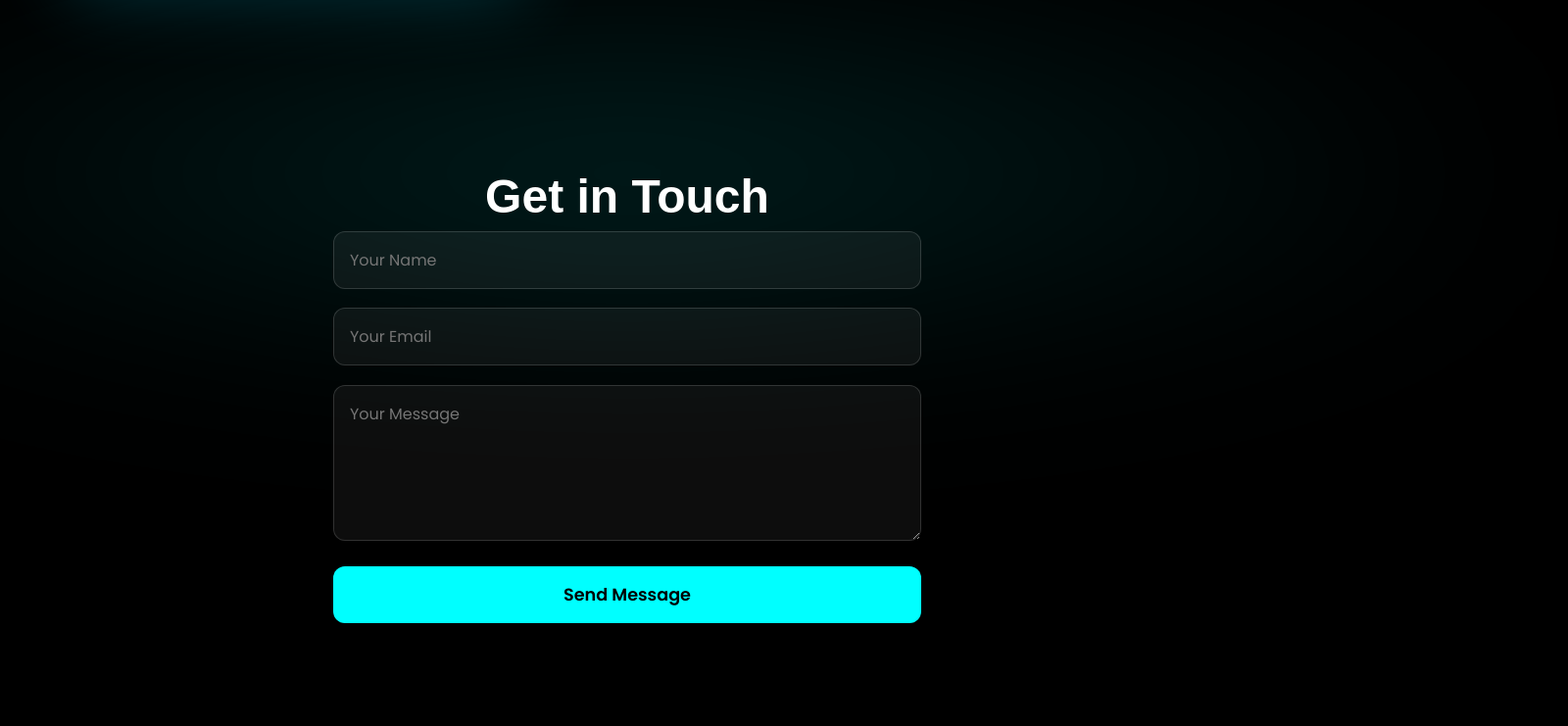
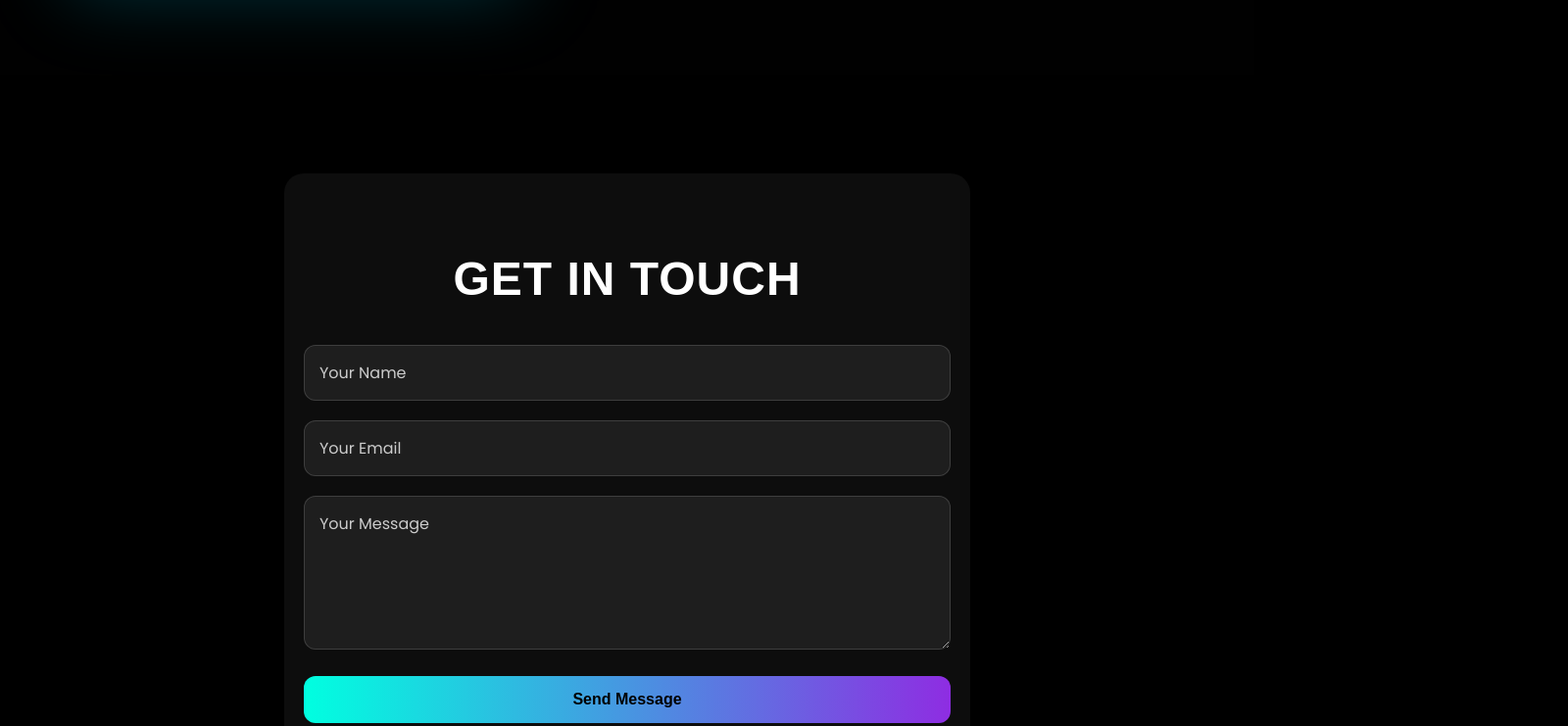
Before and after one commit to Themerchlane/themerchlane.in, a plain HTML site: page index.html in a window 1280 px wide. Shown: the part 3764-4505 px from the top of the page at 98% size, 1600 px wide, since content can reach past the window. Drawn offline with Linux system fonts and the light colour scheme; a web font is replaced by a local one.

Commit message:
main.css

```diff
--- a/styles/main.css
+++ b/styles/main.css
@@ -677,80 +677,69 @@ body {
 
 
 .contact-section {
-  padding: 6rem 2rem;
+  background: rgba(255, 255, 255, 0.05);
+  backdrop-filter: blur(14px);
+  -webkit-backdrop-filter: blur(14px);
+  padding: 80px 20px;
   text-align: center;
-  background: linear-gradient(180deg, rgba(0,0,0,0.6), rgba(0,0,0,0.8));
-  backdrop-filter: blur(12px);
-  position: relative;
-  z-index: 2;
-}
-
-.contact-section::before {
-  content: '';
-  position: absolute;
-  top: -100px;
-  left: 50%;
-  width: 150%;
-  height: 400px;
-  transform: translateX(-50%);
-  background: radial-gradient(ellipse at center, rgba(0,255,255,0.15), transparent 70%);
-  filter: blur(100px);
-  z-index: -1;
+  color: #fff;
+  border-radius: 20px;
+  margin: 100px auto;
+  max-width: 700px;
 }
 
 .contact-section .section-title {
+  font-size: 3rem;
   font-family: 'Clash Display', sans-serif;
-  font-size: 3rem;
-  color: #fff;
-  margin-bottom: 0.5rem;
-}
-
-.contact-description {
-  font-size: 1rem;
-  color: #ccc;
-  max-width: 600px;
-  margin: 0 auto 2.5rem;
-  font-family: 'Poppins', sans-serif;
+  margin-bottom: 40px;
+  letter-spacing: 1px;
+  text-transform: uppercase;
 }
 
 .contact-form {
-  max-width: 600px;
-  margin: 0 auto;
+  display: flex;
+  flex-direction: column;
+  gap: 20px;
 }
 
-.contact-form input,
-.contact-form textarea {
+.contact-form .form-group input,
+.contact-form .form-group textarea {
   width: 100%;
-  padding: 1rem;
-  background: rgba(255, 255, 255, 0.05);
-  border: 1px solid rgba(255, 255, 255, 0.15);
+  padding: 15px;
+  border: 1px solid #ffffff25;
+  background: rgba(255, 255, 255, 0.07);
   border-radius: 12px;
   color: #fff;
+  font-size: 1rem;
   font-family: 'Poppins', sans-serif;
-  margin-bottom: 1.2rem;
-  font-size: 1rem;
+  outline: none;
+  transition: border 0.3s;
 }
 
-.contact-form textarea {
-  resize: vertical;
+.contact-form .form-group input::placeholder,
+.contact-form .form-group textarea::placeholder {
+  color: #ccc;
 }
 
-.contact-form button {
-  width: 100%;
-  padding: 1rem;
-  background: #0ff;
+.contact-form .form-group input:focus,
+.contact-form .form-group textarea:focus {
+  border-color: #00ffe0;
+}
+
+.submit-button {
+  padding: 15px;
+  background: linear-gradient(90deg, #00ffe0, #8e2de2);
   color: #000;
-  font-weight: 700;
+  font-weight: bold;
   border: none;
   border-radius: 12px;
-  font-family: 'Poppins', sans-serif;
-  font-size: 1.1rem;
+  font-size: 1rem;
   cursor: pointer;
-  transition: background 0.3s ease;
+  transition: transform 0.2s ease;
 }
 
-.contact-form button:hover {
-  background: #00e6e6;
+.submit-button:hover {
+  transform: scale(1.05);
 }
 
 
```
